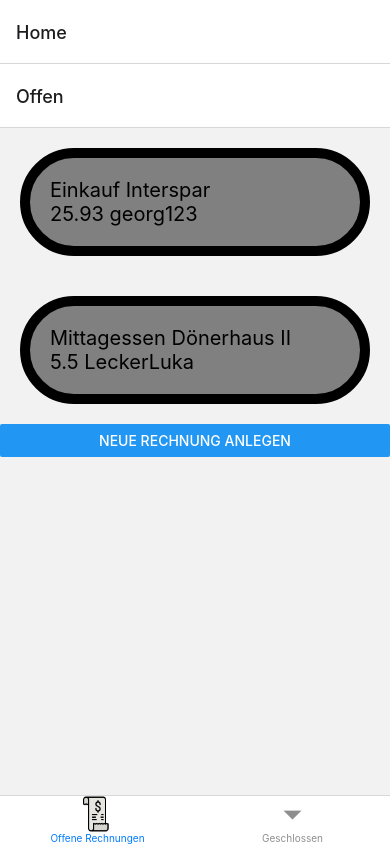
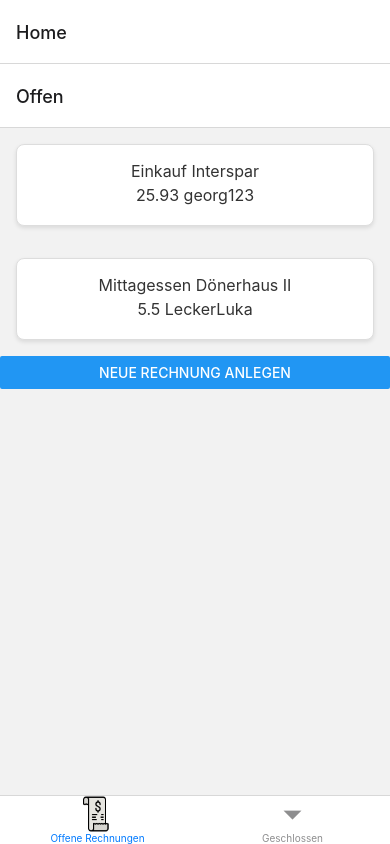
Before and after one commit to rangec20/Gierschlund, a React Native app: screen /Offen in a window 390 px wide. Built offline with nearby package versions, Linux system fonts and the light colour scheme.

Commit message:
Format geändert und navigation funktionsaufruf ausgelagert, faxen beim erstellen behoben

```diff
--- a/views/CreateNewRecieptView.tsx
+++ b/views/CreateNewRecieptView.tsx
@@ -47,9 +47,7 @@ const CreateNewRecieptView = () => {
         <View>
             <Text>Details</Text>
             <Text>Verwendungszweck:</Text>
-            <TextInput
-                value={""}
-                onChangeText={text => setPurposeOfTransfer(text)}/>
+            <TextInput onChangeText={text => setPurposeOfTransfer(text)}/>
 
             <Text>Transaktionspartner:</Text>
             <TextInput onChangeText={text => setTransactionPartner(text)}/>
--- a/views/Navigator.tsx
+++ b/views/Navigator.tsx
@@ -37,7 +37,7 @@ function Navigator() {
         <NavigationContainer>
             <Stack.Navigator>
                 <Stack.Screen name={"Home"} component={Hometabs}/>
-                <Stack.Screen name={"CreateNewReceipt"} component={CreateNewRecieptView}/>
+                <Stack.Screen name={"CreateReceipt"} component={CreateNewRecieptView}/>
                 <Stack.Screen name={"Details"} component={ReceiptDetailView}/>
             </Stack.Navigator>
         </NavigationContainer>
--- a/views/PendingReceiptView.tsx
+++ b/views/PendingReceiptView.tsx
@@ -23,13 +23,19 @@ function PendingReceiptView () {
         setBills([... bills, newReceipt]);
     }
 
+    const changeView = () => {
+
+        // @ts-ignore
+        navigation.navigate("CreateReceipt");
+    }
+
     return (
         <ScrollView>
             {bills.map((bill ) => {
                 return <ReceiptComponent key={bill.id} bill={bill} navigation={navigation} />
             })}
 
-            <Button title={"Neue Rechnung Anlegen"} onPress={() => navigation.navigate("CreateReceipt")}/>
+            <Button title={"Neue Rechnung Anlegen"} onPress={() => changeView()}/>
 
 
         </ScrollView>
--- a/views/ReceiptComponent.tsx
+++ b/views/ReceiptComponent.tsx
@@ -27,18 +27,31 @@ const ReceiptComponent: React.FC<BillComponentProps> = ({bill, navigation}) => {
     );
 };
 
+const styles = StyleSheet.create({
 
-const styles = StyleSheet.create({
-    component:{
-        margin: 20,
-        padding: 20,
-        backgroundColor: "grey",
-        borderColor: "black",
-        borderWidth: 10,
-        borderRadius: 200
+    component: {
+        margin: 16,
+        padding: 16,
+        backgroundColor: "#fff",
+        borderColor: "#ddd",
+        borderWidth: 1,
+        borderRadius: 8,
+        shadowColor: "#000",
+        shadowOffset: {
+            width: 0,
+            height: 2,
+        },
+        shadowOpacity: 0.1,
+        shadowRadius: 4,
+        elevation: 2,
+        alignItems: 'center',
     },
-    text:{
-        fontSize: 20
+
+    text: {
+        fontSize: 16,
+        color: "#333",
+        marginBottom: 4,
+        textAlign: 'center',
     }
-})
+});
 export default ReceiptComponent;
```
